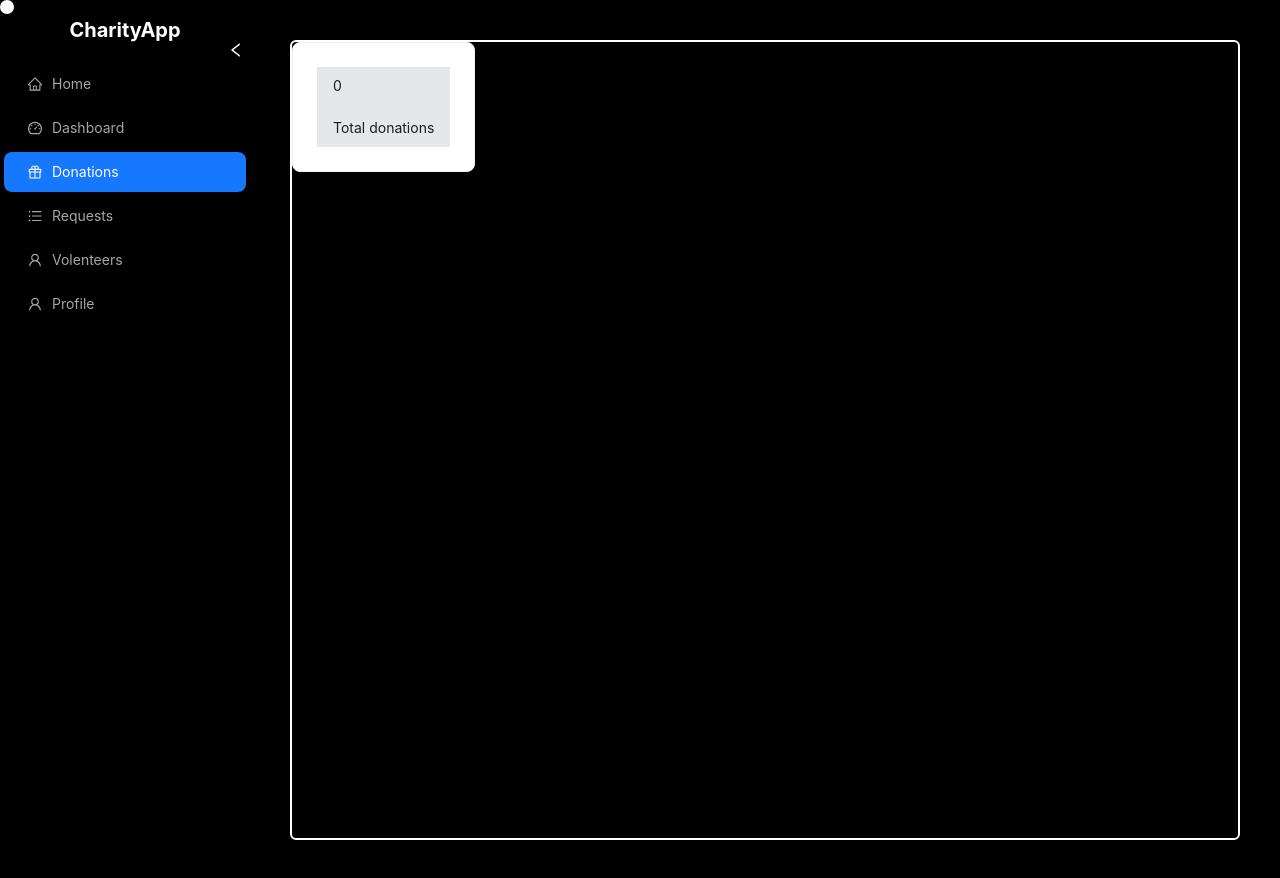
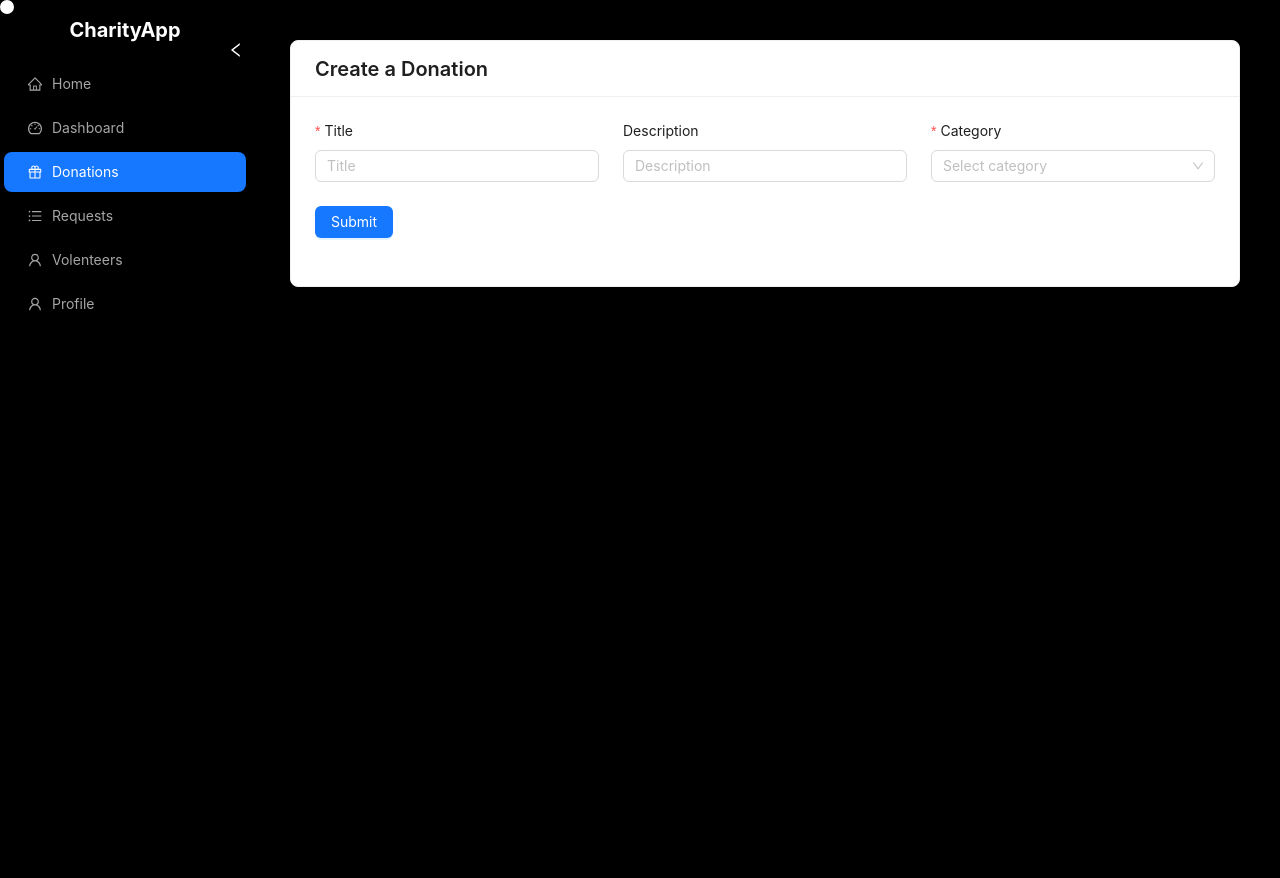
Before and after one commit to 2003devansh/charity_app, a React (Vite) app in the folder frontend/: page /donations in a window 1280 px wide. Built offline with nearby package versions, Linux system fonts and the light colour scheme; no server answers.

Commit message:
feat: implement donation form with title, description, and category selection

```diff
--- /dev/null
+++ b/frontend/src/components/constants.ts
@@ -0,0 +1,6 @@
+export const DonationCategory = [
+  { value: "FOOD", label: "Food" },
+  { value: "CLOTHES", label: "Clothes" },
+  { value: "SUPPLIES", label: "Supplies" },
+  { value: "OTHER", label: "Other" },
+];
--- a/frontend/src/pages/Donation.tsx
+++ b/frontend/src/pages/Donation.tsx
@@ -1,10 +1,55 @@
-import TotalDonation from "../components/DonationDashboardComponents/TotalDonation";
+import { Form, Input, Card, Button, Row, Col, Select } from "antd";
+import { DonationCategory } from "../components/constants";
 
 const Donation = () => {
   return (
-    <div className="min-h-screen rounded-md border-white border-2 m-4">
-      <TotalDonation />
-      <div></div>
+    <div className="min-h-screen m-4">
+      <Card
+        className="w-full "
+        title={<h1 className="text-xl font-semibold">Create a Donation</h1>}
+      >
+        <Form layout="vertical">
+          <Row gutter={24}>
+            <Col span={8}>
+              <Form.Item
+                name="title"
+                label="Title"
+                rules={[
+                  {
+                    required: true,
+                    message: "Title is required",
+                  },
+                ]}
+              >
+                <Input placeholder="Title" />
+              </Form.Item>
+            </Col>
+
+            <Col span={8}>
+              <Form.Item name="description" label="Description">
+                <Input placeholder="Description" />
+              </Form.Item>
+            </Col>
+            <Col span={8}>
+              {" "}
+              <Form.Item
+                name="category"
+                label="Category"
+                rules={[{ required: true, message: "Category is required" }]}
+              >
+                <Select
+                  placeholder="Select category"
+                  options={DonationCategory}
+                />
+              </Form.Item>
+            </Col>
+          </Row>
+
+          <Form.Item>
+            <Button type="primary">Submit</Button>
+          </Form.Item>
+        </Form>
+      </Card>
     </div>
   );
 };
```
